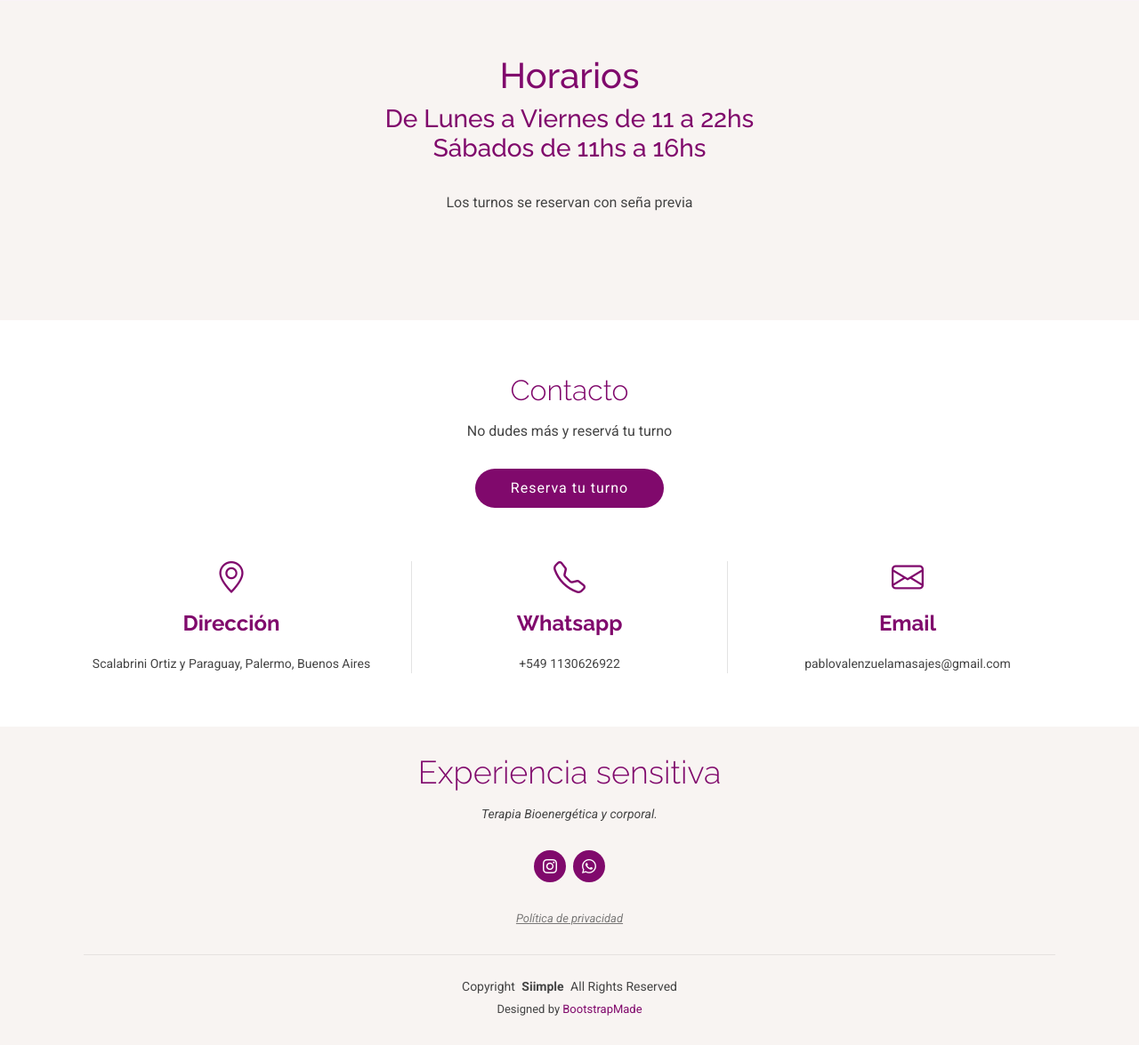
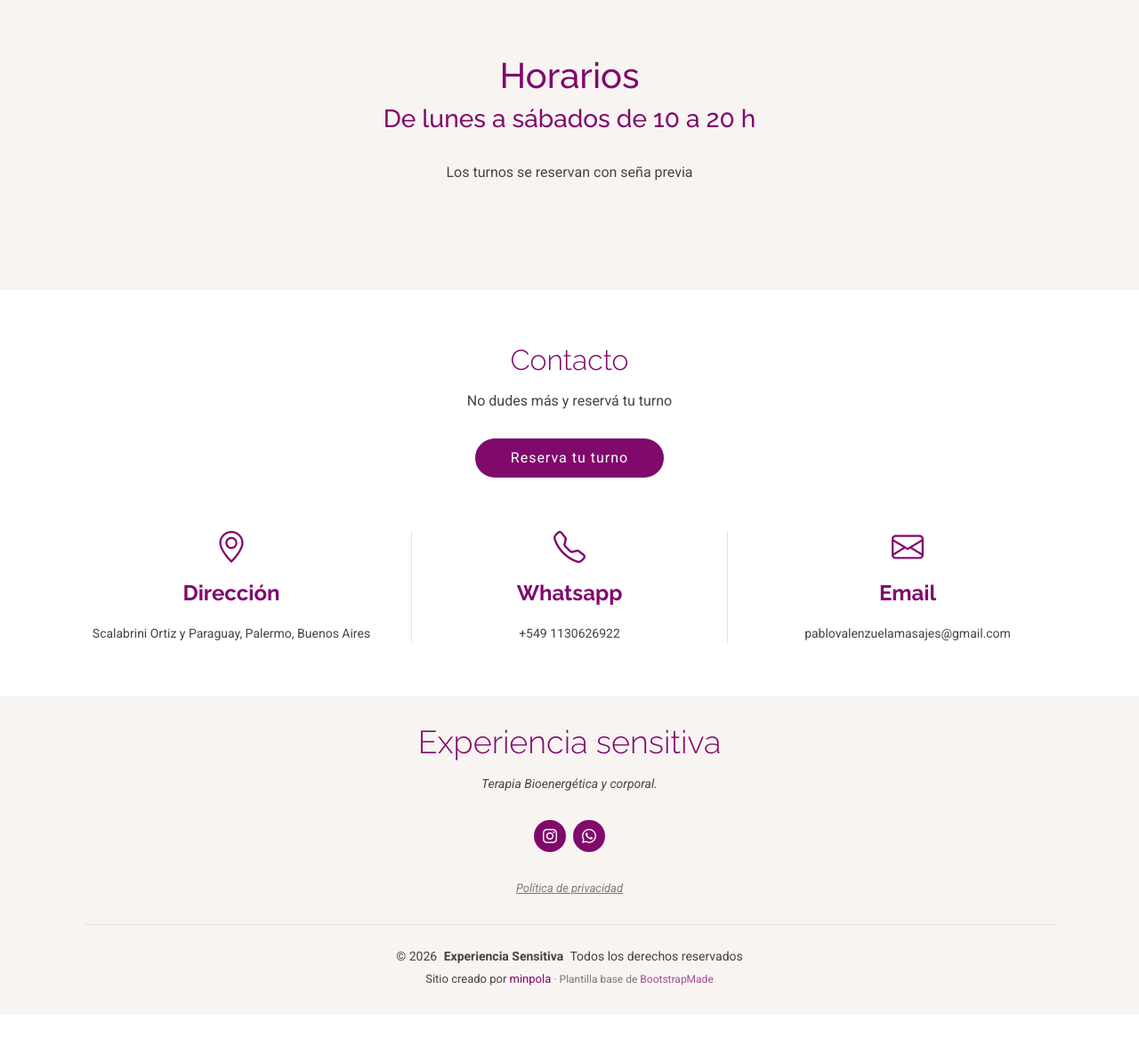
Before and after one commit to pablovalenz/landingmasajes.github.io, a PHP site: page / in a window 1280 px wide. Shown: the part 4068-5243 px from the top of the page at 89% size. After the commit the page ends 5209 px from the top, so only its background shows below. Run offline with PHP 8.4, Linux system fonts and the light colour scheme.

Commit message:
Horario lunes a sábados 10 a 20 h y crédito de minpola en el pie
Co-Authored-By: Claude Opus 5.5 <noreply@anthropic.com>
Claude-Session: https://claude.ai/code/session_01CuvJysweQ8uZ54SxZfdoVk

```diff
--- a/assets/css/main.css
+++ b/assets/css/main.css
@@ -1235,3 +1235,8 @@ section,
   .hero .hero-botones a { min-width: 250px; }
   .section-title h2.titulo-seccion { font-size: 34px; }
 }
+
+.footer .credito-plantilla {
+  font-size: 12px;
+  opacity: 0.7;
+}
--- a/index.html
+++ b/index.html
@@ -39,6 +39,12 @@
       "addressCountry": "AR"
     },
     "areaServed": ["Palermo", "Ciudad Autónoma de Buenos Aires"],
+    "openingHoursSpecification": [{
+      "@type": "OpeningHoursSpecification",
+      "dayOfWeek": ["Monday", "Tuesday", "Wednesday", "Thursday", "Friday", "Saturday"],
+      "opens": "10:00",
+      "closes": "20:00"
+    }],
     "sameAs": [
       "https://www.instagram.com/experienciasensitivamassage/",
       "https://g.page/r/CZzFrV8fkubgEBM"
@@ -318,7 +324,7 @@ Trabajo con la energía sutil del cuerpo, ayudándote a desbloquear emociones, a
       <!-- Section Title -->
       <div class="container section-title" data-aos="fade-up">
         <h2 class="titulo-seccion">Horarios</h2>
-        <h3>De Lunes a Viernes de 11 a 22hs <br>Sábados de 11hs a 16hs</h3>
+        <h3>De lunes a sábados de 10 a 20 h</h3>
         <p><br>Los turnos se reservan con seña previa</p>
       </div><!-- End Section Title -->
 
@@ -500,14 +506,15 @@ Trabajo con la energía sutil del cuerpo, ayudándote a desbloquear emociones, a
       <p class="mt-3"><a href="privacidad.html" class="enlace-privacidad">Política de privacidad</a></p>
       <div class="container">
         <div class="copyright">
-          <span>Copyright</span> <strong class="px-1 sitename">Siimple</strong> <span>All Rights Reserved</span>
+          <span>© 2026</span> <strong class="px-1 sitename">Experiencia Sensitiva</strong> <span>Todos los derechos reservados</span>
         </div>
         <div class="credits">
           <!-- All the links in the footer should remain intact. -->
           <!-- You can delete the links only if you've purchased the pro version. -->
           <!-- Licensing information: https://bootstrapmade.com/license/ -->
           <!-- Purchase the pro version with working PHP/AJAX contact form: [buy-url] -->
-          Designed by <a href="https://bootstrapmade.com/">BootstrapMade</a>
+          Sitio creado por <a href="https://www.minpola.com.ar" target="_blank" rel="noopener">minpola</a>
+          <span class="credito-plantilla">· Plantilla base de <a href="https://bootstrapmade.com/">BootstrapMade</a></span>
         </div>
       </div>
     </div>
```
